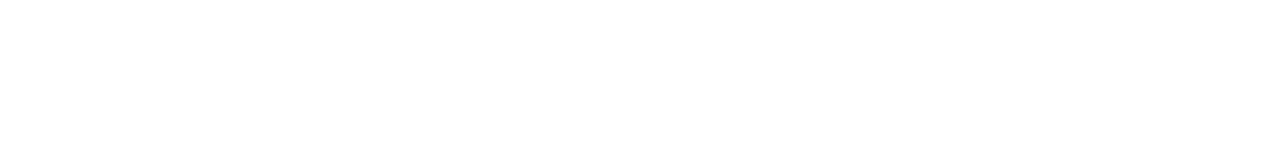
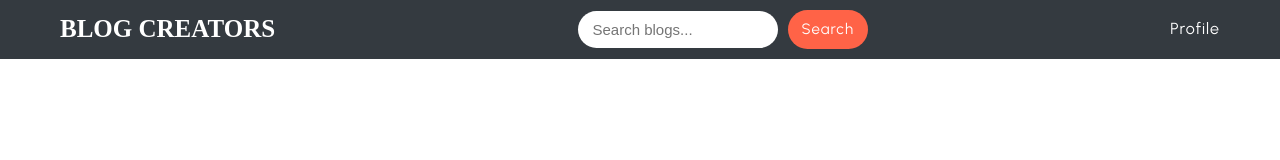
Before and after one commit to Info-Prince/Blog-Hackathon, a plain HTML site: page index.html in a window 1280 px wide. Drawn offline with Linux system fonts and the light colour scheme; a web font is replaced by a local one.

Commit message:
Navbar created

```diff
--- a/index.html
+++ b/index.html
@@ -12,6 +12,24 @@
 
 </head>
 <body>
+    <header class="header">
+        <div class="container flex">
 
+            <div class="logo">Blog Creators</div>
+            <div class="search-container">
+                <input type="text" placeholder="Search blogs..." id="search-bar">
+                <button type="button" class="search-btn">Search</button>
+            </div>
+
+            <div class="profile">
+                <a href="#profile">Profile</a>
+                <div class="dropdown">
+                    <a href="#settings">Settings</a>
+                    <a href="#logout">Logout</a>
+                </div>
+            </div>
+
+        </div>
+    </header>
 </body>
 </html>
--- a/style.css
+++ b/style.css
@@ -28,7 +28,7 @@ a,
 label,
 button {
   font-family: "Urbanist", sans-serif;
-  font-size: 1.5rem;
+  font-size: 1.6rem;
   letter-spacing: 0.1rem;
   font-weight: 400;
   line-height: 1.5;
@@ -36,6 +36,7 @@ button {
 
 a {
     text-decoration: none;
+    color: white;
 }
 
 li {
@@ -63,3 +64,81 @@ li {
 
 /* resuable CSS start here */
 /* resuable CSS end here */
+
+
+
+
+/* Header Css start */
+.header {
+    background-color: #343a40;
+
+    & .container {
+        display: flex;
+        justify-content: space-between;
+        align-items: center;
+        padding: 1rem 2rem;
+        color: #fff;
+
+        & .logo {
+           font-size: 2.5rem;
+           font-weight: 700;
+           text-transform: uppercase;
+        }
+        & .search-container {
+            display: flex;
+            align-items: center;
+            gap: 1rem;
+        }
+        & #search-bar {
+            padding: 1rem 1.5rem;
+            border-radius: 2rem;
+            border: none;
+            width: 20rem;
+            font-size: 1.5rem;
+        }
+        & .search-btn {
+            padding: 0.8rem 1.4rem;
+            background-color: #ff6347;
+            color: white;
+            border: none;
+            border-radius: 2rem;
+            cursor: pointer;
+            font-size: 1.5rem;
+            &:hover {
+                background-color: #e55347;
+            }
+        }
+        & .profile {
+            position: relative;
+
+            &:hover .dropdown {
+                display: block;
+            }
+
+            & .dropdown {
+                display: none;
+                position: absolute;
+                right: 0;
+                top: 100%;
+                background-color: #fff;
+                color: #000;
+                box-shadow: 0 4px 6px rgba(0, 0, 0, 0.1);
+                border-radius: 5px;
+                overflow: hidden;
+
+                & a {
+                    display: block;
+                    padding: 10px;
+                    text-decoration: none;
+                    color: #343a40;
+                    transition: background-color 0.3s ease;
+                    &:hover {
+                        background-color: #e9ecef;
+                    }
+                }
+            }
+        }
+    }
+}
+
+/* Header Css end */
```
